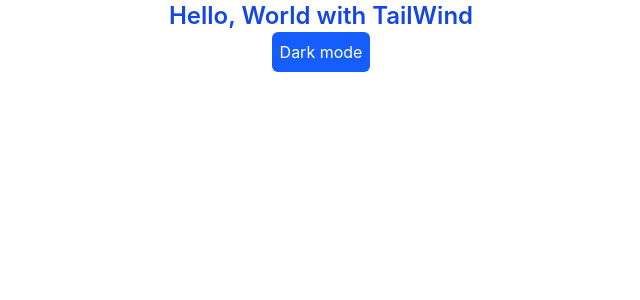
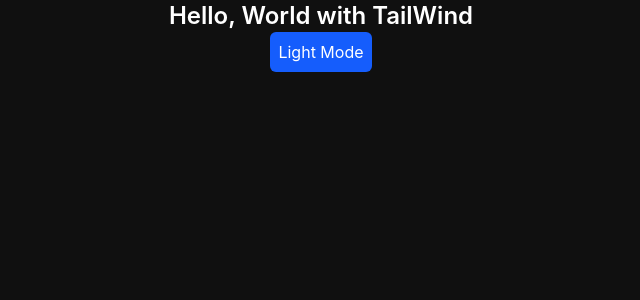
Before and after one commit to Chipboong/Interactive-Recipe-Book, a React (Vite) app: page / in a window 1280 px wide. Shown: the top 300 px of the page, without its empty margins (319-959 px from the left). Built offline with nearby package versions, Linux system fonts and the light colour scheme.

Commit message:
Update interactive

```diff
--- a/src/App.jsx
+++ b/src/App.jsx
@@ -1,7 +1,7 @@
 import { useState } from "react";
 
 export default function App() {
-  const [darkMode, setDarkMode] = useState(false);
+  const [darkMode, setDarkMode] = useState(true);
   function change_bg() {
     darkMode ? setDarkMode(false) : setDarkMode(true);
   }
@@ -15,7 +15,7 @@
           className="bg-blue-600 text-white p-2 rounded-md hover:bg-blue-700 hover:cursor-pointer transition focus:ring-1 focus:ring-blue-700 outline-none ease-in-out duration-200 "
           onClick={change_bg}
         >
-          Dark mode
+          {darkMode ? "Light Mode" : "Dark Mode"}
         </button>
       </div>
     </div>
```
